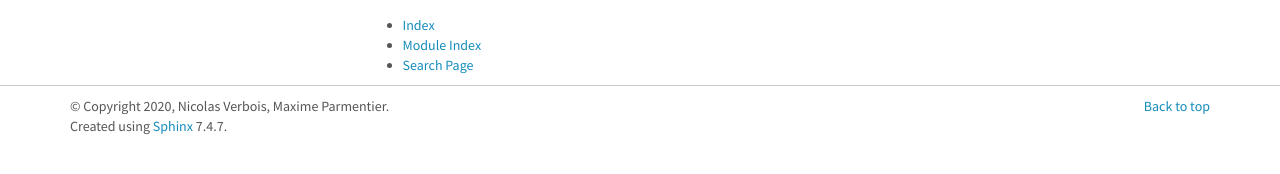
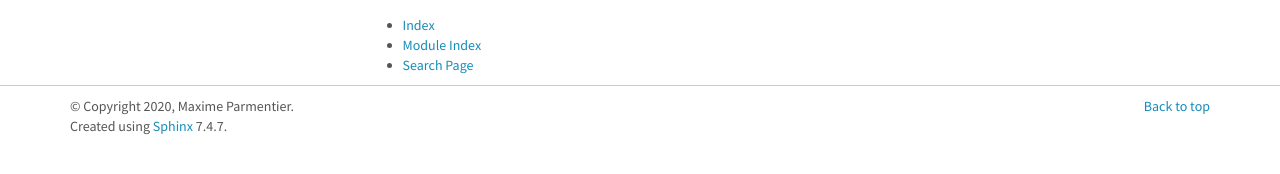
Before and after one commit to nverbois/inginious-math, a Sphinx documentation site: the page built from Suites/source/index.rst, in a window 1280 px wide. Shown: the part 634-808 px from the top of the page. Built offline with Sphinx 7.4.7, drawn with Linux system fonts in a browser that asks for light colours; formulas are drawn with MathJax 3.

Commit message:
Update conf.py
L'auteur doit rester Maxime, on ajoutera du texte expliquant votre rôle.

```diff
--- a/Suites/source/conf.py
+++ b/Suites/source/conf.py
@@ -18,8 +18,8 @@ import sphinx_bootstrap_theme
 # -- Project information -----------------------------------------------------
 
 project = 'Syllabus interactif : Les suites'
-copyright = '2020, Nicolas Verbois, Maxime Parmentier'
-author = 'Nicolas Verbois, Maxime Parmentier'
+copyright = '2020, Maxime Parmentier'
+author = 'Maxime Parmentier'
 
 
 # -- General configuration ---------------------------------------------------
```
